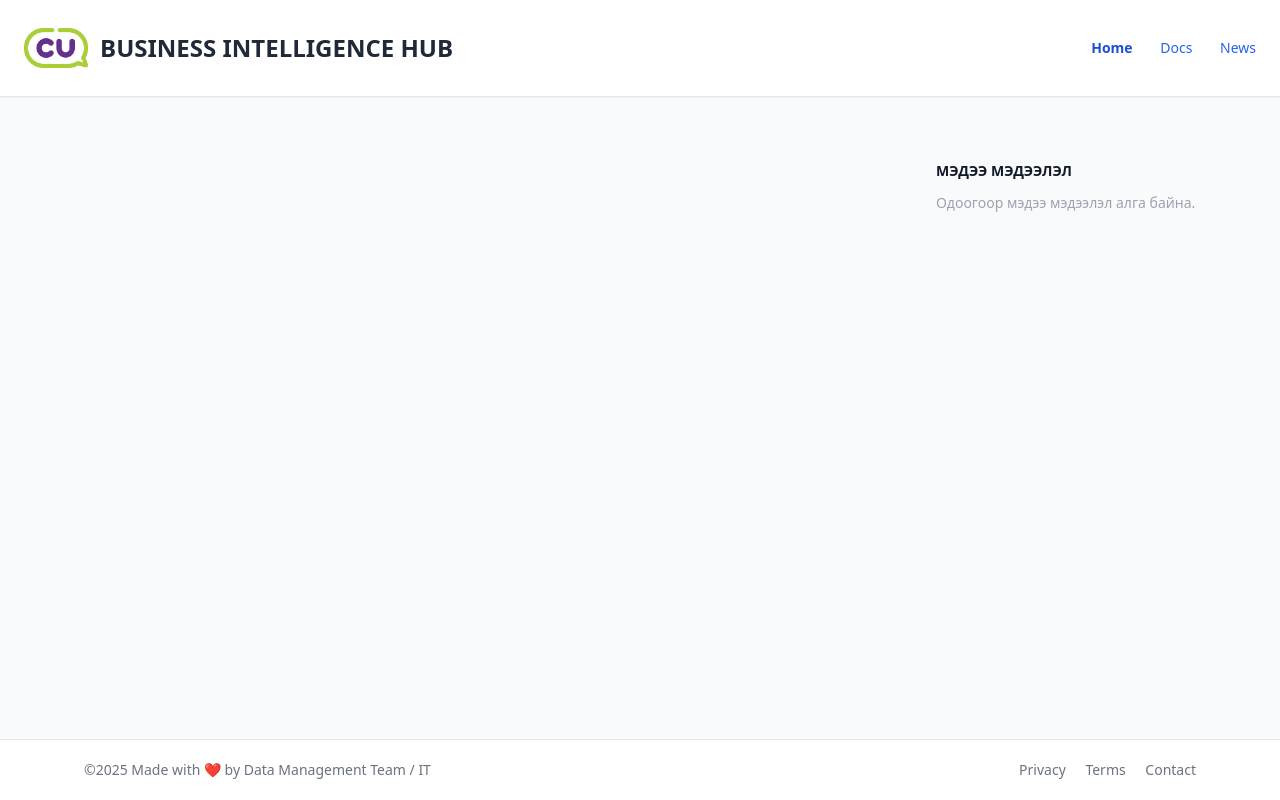
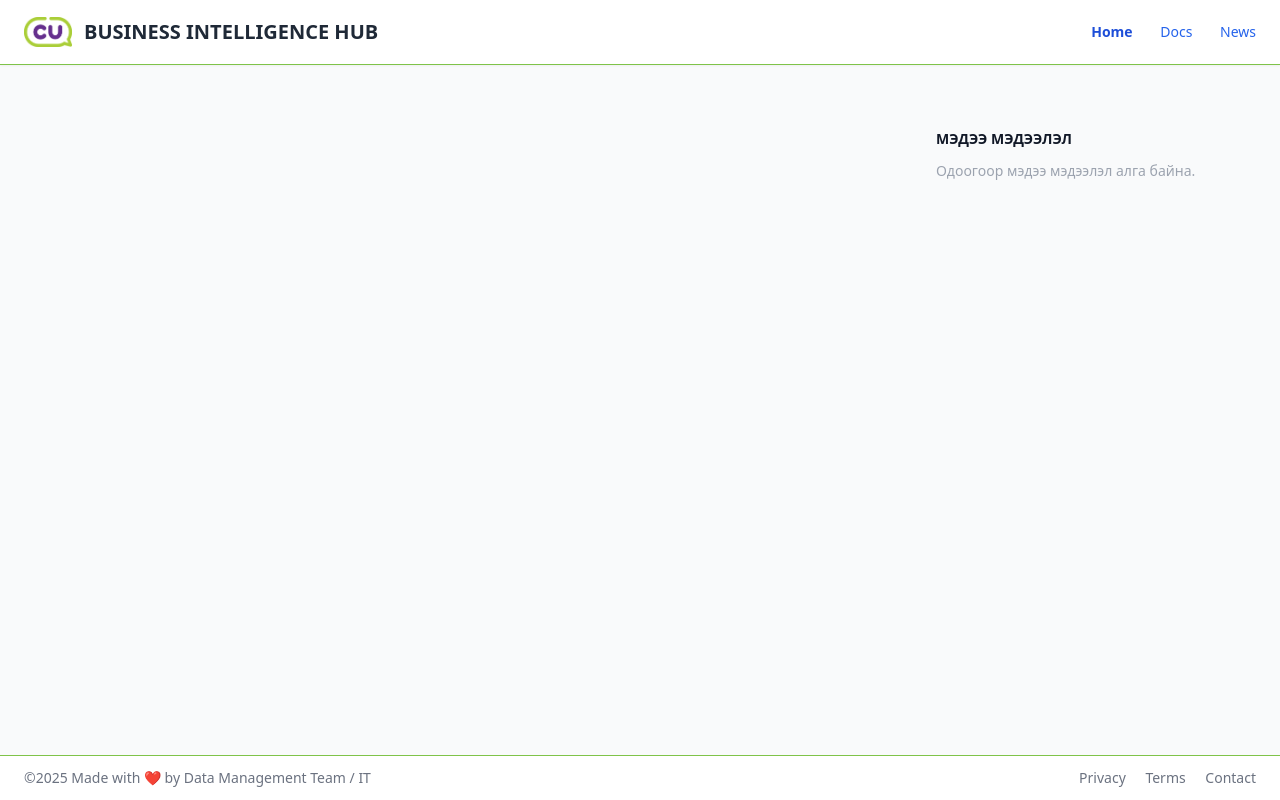
Before and after one commit to Baljka5/bi-report-dashboard, a Django app: page / in a window 1280 px wide. Run offline with Django 3.2, Linux system fonts and the light colour scheme; data that the repository does not hold is empty; some libraries are stand-ins or nearby versions.

Commit message:
change: ui changes

```diff
--- a/templates/report_app/base.html
+++ b/templates/report_app/base.html
@@ -9,11 +9,11 @@
 <body class="bg-gray-50 text-gray-800 min-h-screen flex flex-col">
 
 <!-- Header -->
-<header class="w-full border-b bg-white shadow-sm">
-    <div class="max-w-7xl mx-auto px-6 py-4 flex justify-between items-center">
+<header class="w-full border-b border-[#7fc349] bg-white shadow-sm">
+    <div class="max-w-7xl mx-auto px-6 py-2 flex justify-between items-center">
         <div class="flex items-center space-x-3">
-            <img src="{% static 'images/CU_logo.png' %}" alt="Logo" class="h-16 w-16 object-contain">
-            <h1 class="text-2xl font-bold">BUSINESS INTELLIGENCE HUB</h1>
+            <img src="{% static 'images/CU_logo.png' %}" alt="Logo" class="h-12 w-12 object-contain">
+            <h1 class="text-xl font-bold">BUSINESS INTELLIGENCE HUB</h1>
         </div>
         <nav class="space-x-6 text-sm">
             <a href="{% url 'dashboard' %}"
@@ -32,8 +32,8 @@
 </main>
 
 <!-- Footer -->
-<footer class="w-full bg-white border-t">
-    <div class="max-w-7xl mx-auto px-6 py-6 text-sm text-gray-500 flex justify-between items-center">
+<footer class="w-full bg-white border-t border-[#7fc349]">
+    <div class="max-w-7xl mx-auto px-6 py-3 text-sm text-gray-500 flex justify-between items-center">
         <p>©2025 Made with ❤️ by Data Management Team / IT</p>
         <div class="space-x-4">
             <a href="#" class="hover:text-gray-700">Privacy</a>
--- a/templates/report_app/dashboard.html
+++ b/templates/report_app/dashboard.html
@@ -1,18 +1,15 @@
-<!DOCTYPE html>
-<html lang="en">
-<head>
+{% extends "report_app/base.html" %}
 {% load static %}
-    <meta charset="UTF-8">
-    <title>Link Dashboard</title>
-    <script src="https://cdn.tailwindcss.com"></script>
+
+{% block content %}
     <script>
         function showLinkIframe(category, title, url) {
-            // category-г hide, iframe-г show
             document.getElementById("category-container").classList.add("hidden");
+            document.getElementById("news-container").classList.add("hidden"); // ✅ нэмсэн
+
             const iframeContainer = document.getElementById("iframe-container");
             iframeContainer.classList.remove("hidden");
 
-            // iframe-д зам болон iframe агуулга оруулах
             iframeContainer.innerHTML = `
         <div class="text-sm text-gray-600 mb-2 flex items-center justify-between">
             <div>
@@ -22,38 +19,17 @@
             </div>
             <button onclick="goHome()" class="text-sm text-blue-600 hover:underline">Буцах</button>
         </div>
-                <iframe src="${url}" class="w-full h-[420px] border rounded" frameborder="0" allowfullscreen></iframe>
+        <iframe src="${url}" class="w-full h-[720px] border rounded" frameborder="0" allowfullscreen></iframe>
     `;
         }
 
         function goHome() {
-            // iframe-г hide, category-г show
             document.getElementById("iframe-container").classList.add("hidden");
             document.getElementById("category-container").classList.remove("hidden");
+            document.getElementById("news-container").classList.remove("hidden"); // ✅ нэмсэн
         }
     </script>
-</head>
-<body class="bg-gray-50 text-gray-800 min-h-screen flex flex-col">
 
-<!-- Header -->
-<header class="w-full border-b bg-white shadow-sm">
-    <div class="max-w-7xl mx-auto px-6 py-4 flex justify-between items-center">
-        <div class="flex items-center space-x-3">
-            <img src="{% static 'images/CU_logo.png' %}" alt="Logo" class="h-16 w-16 object-contain">
-            <h1 class="text-2xl font-bold">BUSINESS INTELLIGENCE HUB</h1>
-        </div>
-        <nav class="space-x-6 text-sm">
-            <a href="{% url 'dashboard' %}"
-               class="{% if active_menu == 'home' %}text-blue-700 font-semibold{% else %}text-blue-600 hover:underline{% endif %}">Home</a>
-            <a href="{% url 'docs' %}"
-               class="{% if active_menu == 'docs' %}text-blue-700 font-semibold{% else %}text-blue-600 hover:underline{% endif %}">Docs</a>
-            <a href="{% url 'news' %}"
-               class="{% if active_menu == 'news' %}text-blue-700 font-semibold{% else %}text-blue-600 hover:underline{% endif %}">News</a>
-        </nav>
-    </div>
-</header>
-
-<!-- Main -->
     <main class="flex-grow">
         <div class="max-w-7xl mx-auto px-6 py-16 flex flex-col md:flex-row gap-12 text-sm">
 
@@ -86,7 +62,7 @@
             </div>
 
             <!-- Right Side: News -->
-        <div class="w-full md:w-80 flex-shrink-0">
+            <div id="news-container" class="w-full md:w-80 flex-shrink-0">
                 <section>
                     <h2 class="font-semibold text-gray-900 mb-3">МЭДЭЭ МЭДЭЭЛЭЛ</h2>
                     <ul class="space-y-4">
@@ -105,18 +81,4 @@
 
         </div>
     </main>
-
-<!-- Footer -->
-<footer class="w-full bg-white border-t">
-    <div class="max-w-6xl mx-auto px-5 py-5 text-sm text-gray-500 flex justify-between items-center">
-        <p>©2025 Made with ❤️ by Data Management Team / IT</p>
-        <div class="space-x-4">
-            <a href="#" class="hover:text-gray-700">Privacy</a>
-            <a href="#" class="hover:text-gray-700">Terms</a>
-            <a href="#" class="hover:text-gray-700">Contact</a>
-        </div>
-    </div>
-</footer>
-
-</body>
-</html>
+{% endblock %}
--- a/templates/report_app/docs.html
+++ b/templates/report_app/docs.html
@@ -2,7 +2,7 @@
 
 {% block content %}
     <div class="max-w-7xl mx-auto px-6 py-16 text-sm">
-        <h2 class="text-xl font-bold mb-6">Categories and Links</h2>
+        <h2 class="text-xl font-bold mb-6">DOCUMENT</h2>
         <div class="grid grid-cols-1 sm:grid-cols-2 md:grid-cols-4 gap-8">
             {% for category in categories %}
                 <div>
```
Lines whose indentation alone changed are shown as unchanged.
